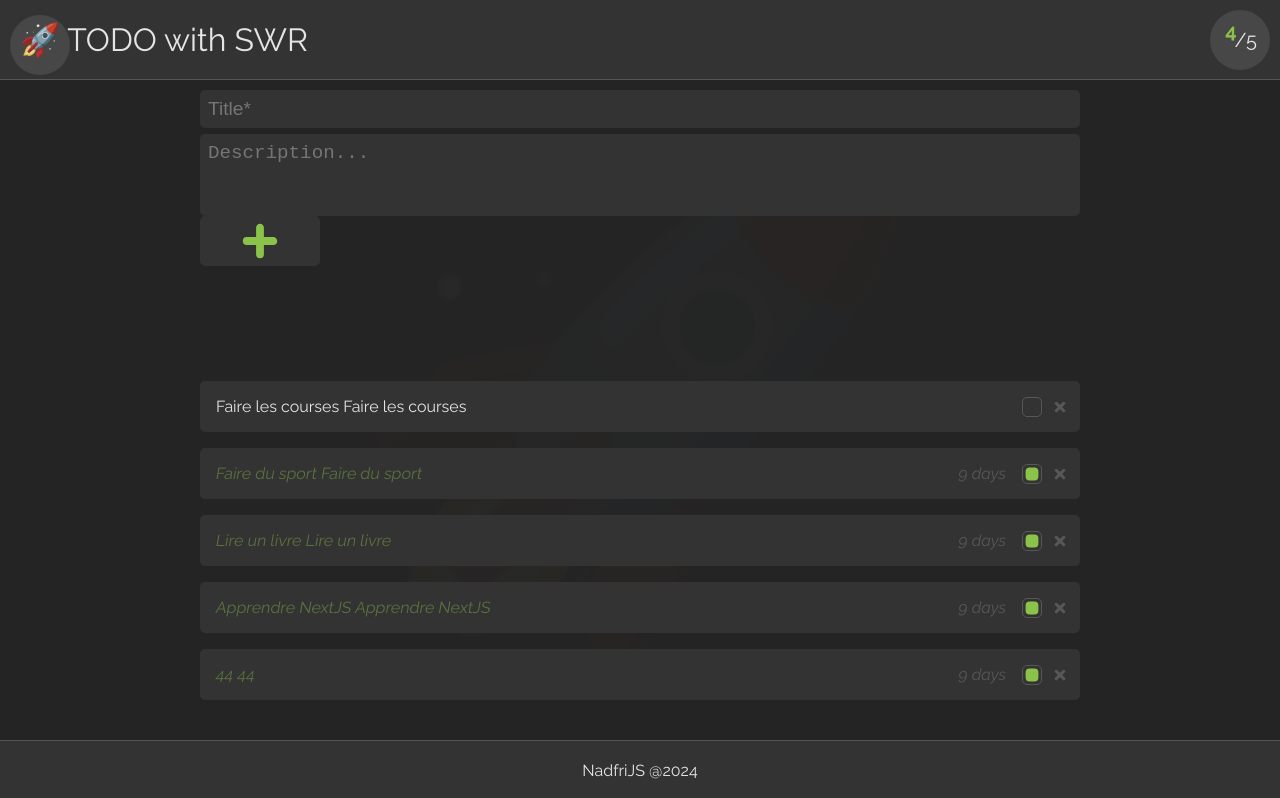
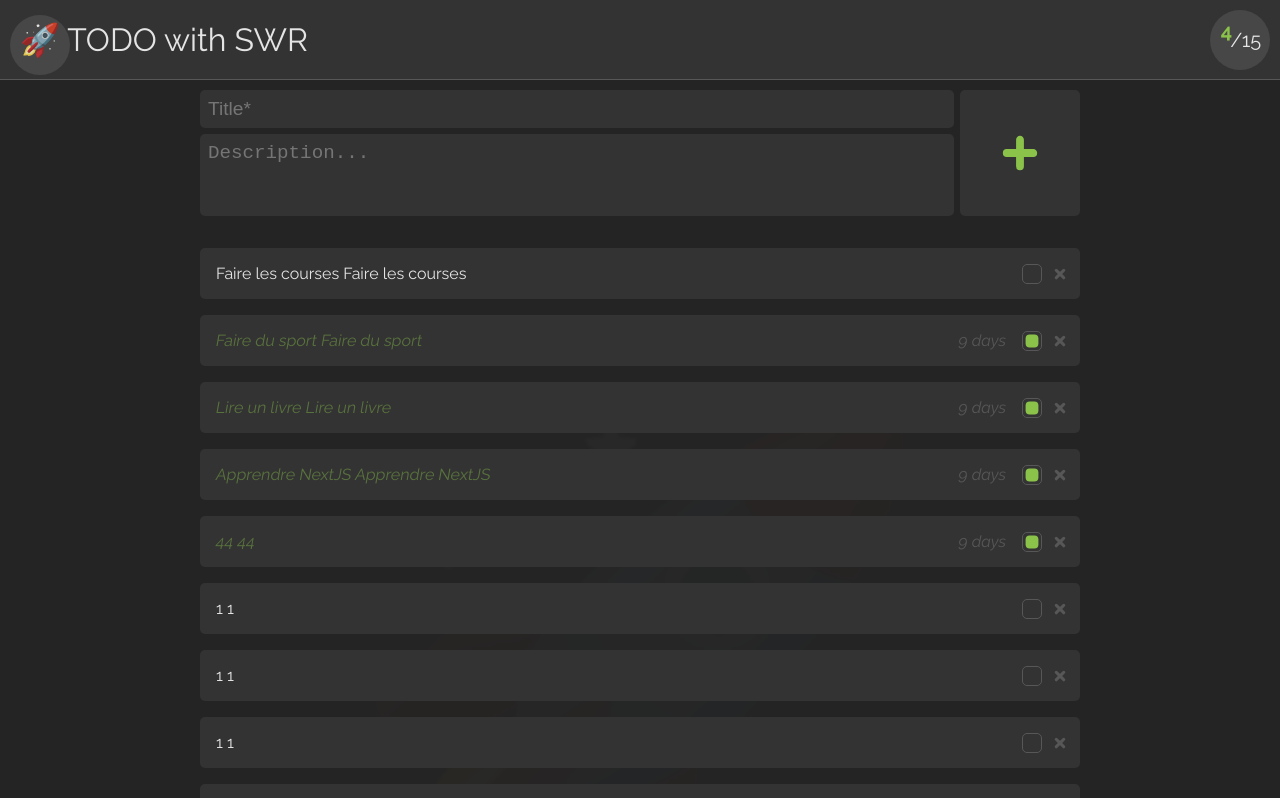
Before and after one commit to nadfri/todo-swr, a React (Vite) app: page / in a window 1280 px wide. Shown: the top 798 px of the page. Built offline with nearby package versions, Linux system fonts and the light colour scheme; data requests are answered from the project's data file.

Commit message:
Fix: Header sticky & custom scrollbar

```diff
--- a/db.json
+++ b/db.json
@@ -39,6 +39,86 @@
       "isCompleted": true,
       "completedAt": "2024-09-05T18:48:58.560Z",
       "createdAt": "2024-09-05T16:02:11.117Z"
+    },
+    {
+      "id": "ffe0",
+      "title": "1",
+      "content": "",
+      "isCompleted": false,
+      "completedAt": null,
+      "createdAt": "2024-09-05T19:03:51.257Z"
+    },
+    {
+      "id": "cc50",
+      "title": "1",
+      "content": "",
+      "isCompleted": false,
+      "completedAt": null,
+      "createdAt": "2024-09-05T19:03:51.530Z"
+    },
+    {
+      "id": "4541",
+      "title": "1",
+      "content": "",
+      "isCompleted": false,
+      "completedAt": null,
+      "createdAt": "2024-09-05T19:03:51.793Z"
+    },
+    {
+      "id": "241f",
+      "title": "1",
+      "content": "",
+      "isCompleted": false,
+      "completedAt": null,
+      "createdAt": "2024-09-05T19:03:53.857Z"
+    },
+    {
+      "id": "5fe7",
+      "title": "1",
+      "content": "",
+      "isCompleted": false,
+      "completedAt": null,
+      "createdAt": "2024-09-05T19:03:54.153Z"
+    },
+    {
+      "id": "b2bb",
+      "title": "212",
+      "content": "",
+      "isCompleted": false,
+      "completedAt": null,
+      "createdAt": "2024-09-05T19:12:51.421Z"
+    },
+    {
+      "id": "7414",
+      "title": "45454",
+      "content": "",
+      "isCompleted": false,
+      "completedAt": null,
+      "createdAt": "2024-09-05T19:19:52.787Z"
+    },
+    {
+      "id": "53f8",
+      "title": "5454",
+      "content": "",
+      "isCompleted": false,
+      "completedAt": null,
+      "createdAt": "2024-09-05T19:19:55.842Z"
+    },
+    {
+      "id": "ea62",
+      "title": "45454",
+      "content": "",
+      "isCompleted": false,
+      "completedAt": null,
+      "createdAt": "2024-09-05T19:21:27.213Z"
+    },
+    {
+      "id": "43c8",
+      "title": "46465",
+      "content": "",
+      "isCompleted": false,
+      "completedAt": null,
+      "createdAt": "2024-09-05T19:21:34.596Z"
     }
   ]
 }
--- a/src/components/AddNewTodo/AddNewTodo.scss
+++ b/src/components/AddNewTodo/AddNewTodo.scss
@@ -1,5 +1,7 @@
 .AddNewTodo {
-  display: grid;
+  display: flex;
+  gap: 6px;
+  margin-bottom: 32px;
 
   .inputs {
     display: flex;
@@ -20,7 +22,8 @@
     box-shadow: inset 0 transparent;
     transition: box-shadow 0.3s;
 
-    &:focus, &:hover {
+    &:focus,
+    &:hover {
       box-shadow: inset 0 0 0 1px var(--grey-light);
     }
 
--- a/src/components/Header/Header.scss
+++ b/src/components/Header/Header.scss
@@ -1,4 +1,7 @@
 .Header {
+  position: sticky;
+  top: 0;
+  z-index: 1;
   border-bottom: solid var(--grey) 1px;
   background-color: var(--grey-dark);
   font-size: 2rem;
--- a/src/components/Loader/Loader.scss
+++ b/src/components/Loader/Loader.scss
@@ -4,4 +4,5 @@
   inset: 0;
   display: grid;
   place-items: center;
+  z-index: 10;
 }
--- a/src/scss/main.scss
+++ b/src/scss/main.scss
@@ -20,8 +20,23 @@ body {
   -moz-osx-font-smoothing: grayscale;
 }
 
+::-webkit-scrollbar {
+  width: 10px;
+}
+
+/* Piste de la barre de défilement */
+::-webkit-scrollbar-track {
+  background: var(--grey-dark);
+}
+
+/* Poignée de la barre de défilement */
+::-webkit-scrollbar-thumb {
+  border-radius: 4px;
+  background: var(--grey);
+}
+
 .App {
-  height: 100svh;
+  min-height: 100svh;
 
   display: flex;
   flex-direction: column;
```
